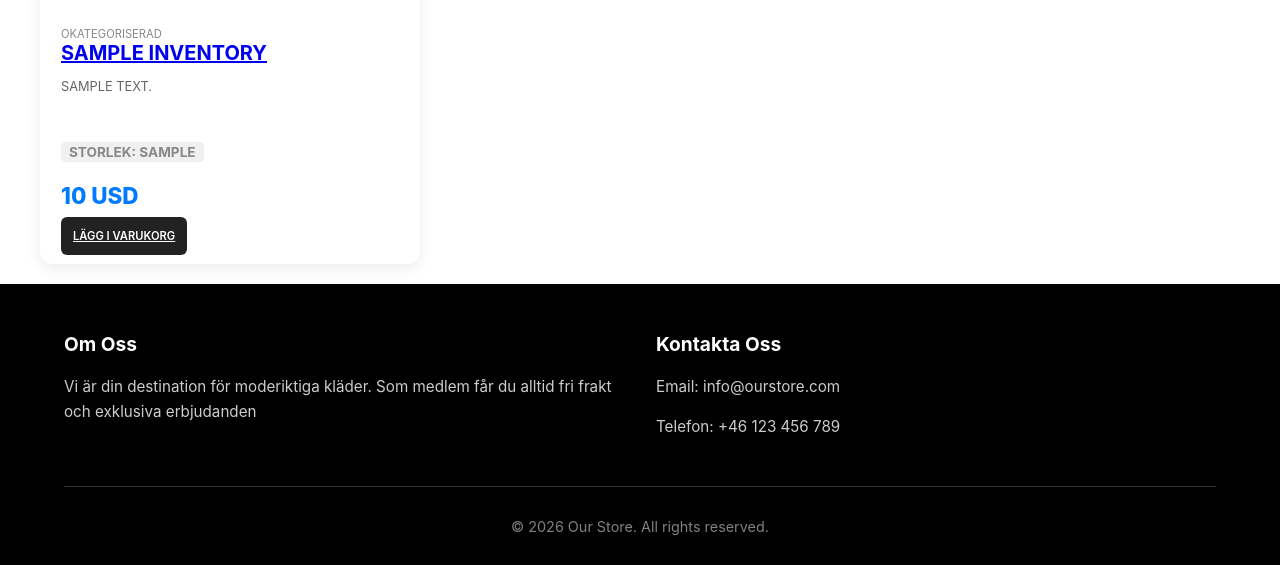
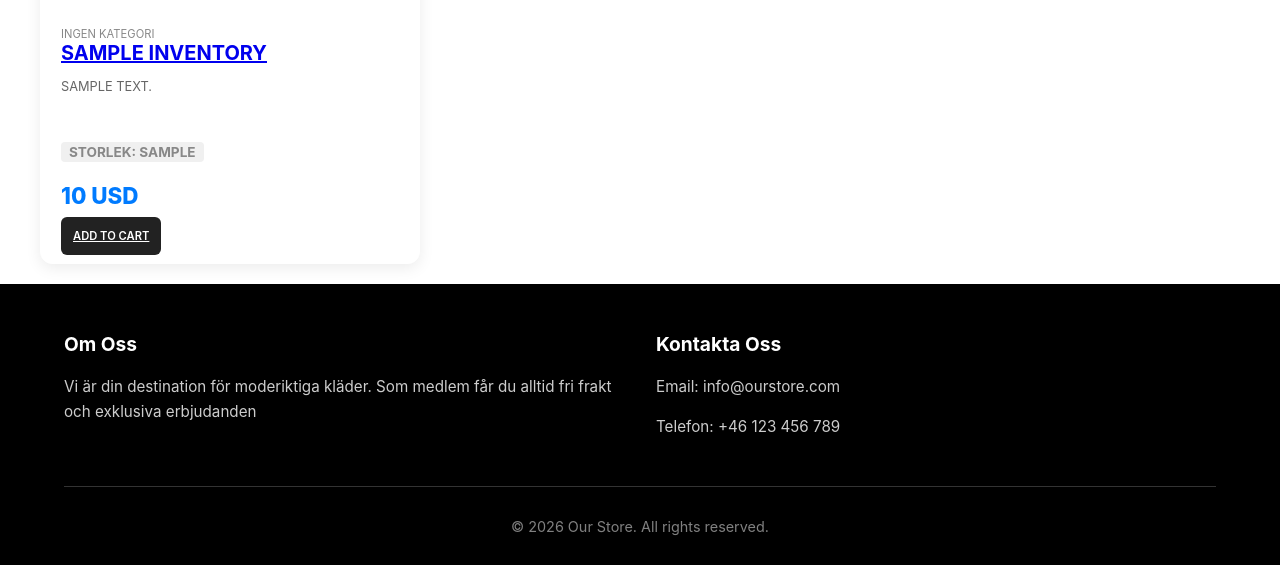
Before and after one commit to Equilibrium239/ShoppingSitePhP, a PHP site: page /my-app/components/Cloths.php in a window 1280 px wide. Shown: the part 484-1049 px from the top of the page. Run offline with PHP 8.4, Linux system fonts and the light colour scheme; tables that the repository leaves empty or names only in its code hold one stand-in row (values such as "Sample post"); data that the repository does not hold is empty.

Commit message:
did an opsi

```diff
--- a/my-app/components/Cloths.php
+++ b/my-app/components/Cloths.php
@@ -160,7 +160,7 @@
             </div>
             <div class="product-info">
                 <span class="category-badge" style="font-size: 0.7rem; text-transform: uppercase; color: #888;">
-                <?php echo $product['category_name'] ?? 'Okategoriserad'; ?>
+                <?php echo htmlspecialchars($product['category_name'] ?? 'Ingen kategori'); ?>
 
 
                 <h3><a href="Product.php?id=<?php echo $product['id']; ?>">
@@ -170,7 +170,7 @@
                 <p class="size">Storlek: <?php echo $product['size']; ?></p>
                 <p class="price"><?php echo $product['price']; ?> USD</p>
                 <a href="cart.php?action=add&id=<?php echo $product['id']; ?>" class="BtnCloths">
-                    Lägg i varukorg
+                    Add to Cart
                 </a>
             </div>
         </div>
--- a/my-app/components/Product.php
+++ b/my-app/components/Product.php
@@ -89,6 +89,7 @@ if (!$product) {
 
         <div class="info-section">
             <h1><?php echo $product['name']; ?></h1>
+
             <p><strong>Storlek:</strong> <?php echo $product['size']; ?></p>
             <p><strong>Beskrivning:</strong> <?php echo $product['description']; ?></p>
             <p class="price"><?php echo $product['price']; ?> USD</p>
--- a/my-app/components/header.php
+++ b/my-app/components/header.php
@@ -90,7 +90,7 @@ body {
                     </a>
                 </li>
                 <li>
-                    <a href="my-app/components/Medlemskap.php">
+                    <a href="Medlemskap.php">
                         <button class="Btn">Medlem</button>
                     </a>
                 </li>
```
